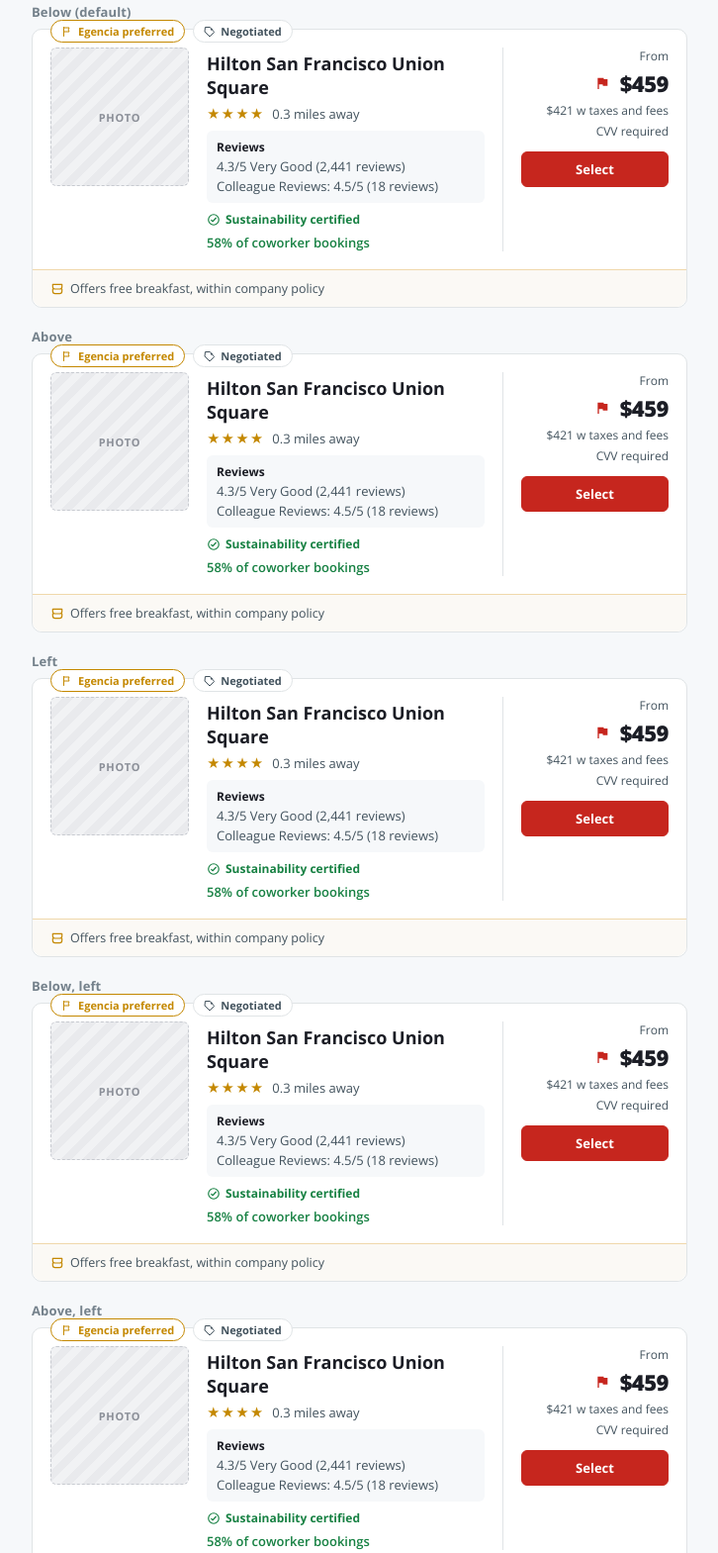
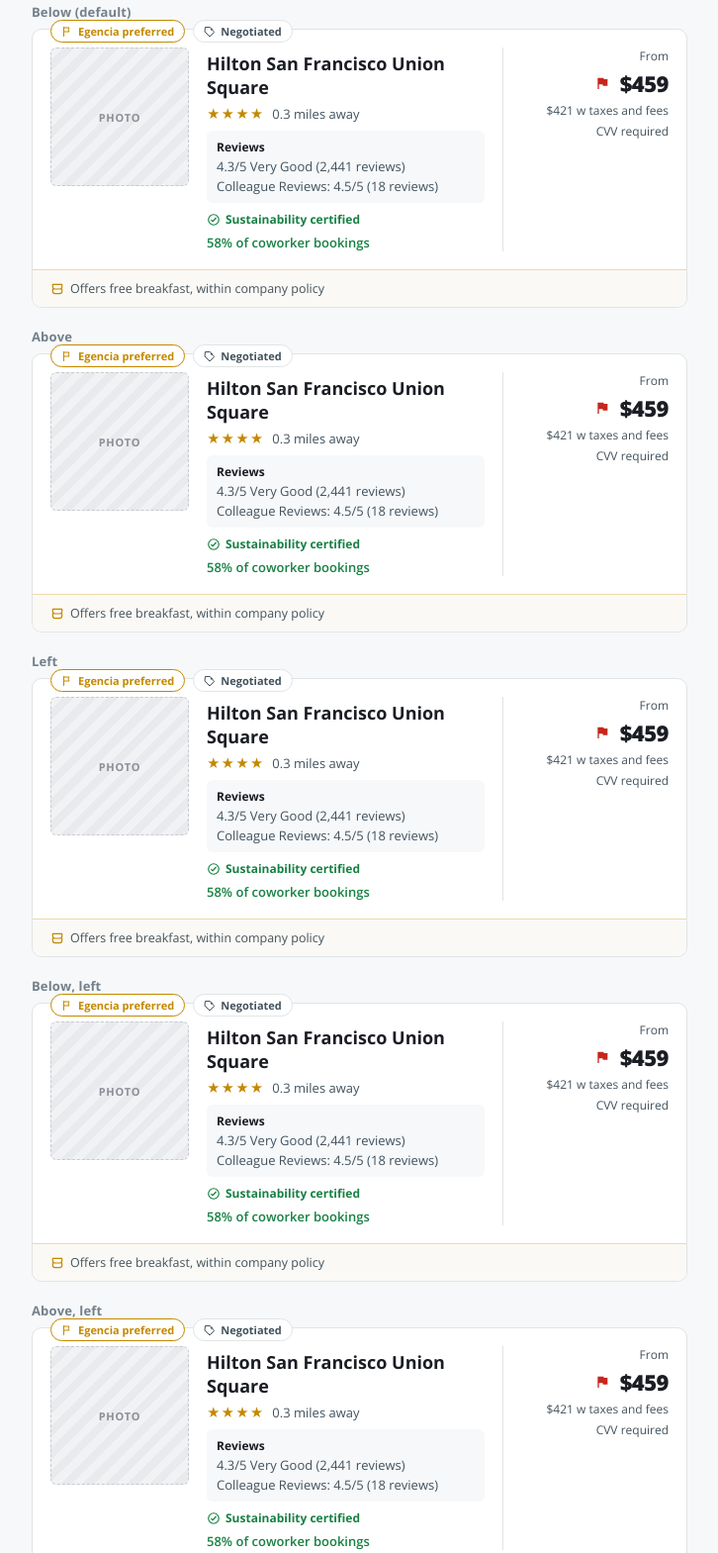
Before and after one commit to wesnoel/GBT_work, a plain HTML site: page out-of-policy-flag/concept-a-tooltip.html in a window 1280 px wide. Shown: the part 773-2342 px from the top of the page at 99% size, without its empty margins (46-772 px from the left). Drawn offline with nearby package versions, Linux system fonts and the light colour scheme.

Commit message:
update
update

```diff
--- a/out-of-policy-flag/concept-a-tooltip.html
+++ b/out-of-policy-flag/concept-a-tooltip.html
@@ -178,7 +178,6 @@
             </div>
             <div class="price-sub">$421 w taxes and fees</div>
             <div class="price-sub">CVV required</div>
-            <button class="btn btn-primary select-btn">Select</button>
           </div>
         </div>
         <div class="hotel-perk-strip">
@@ -224,7 +223,6 @@
             </div>
             <div class="price-sub">$421 w taxes and fees</div>
             <div class="price-sub">CVV required</div>
-            <button class="btn btn-primary select-btn">Select</button>
           </div>
         </div>
         <div class="hotel-perk-strip">
@@ -270,7 +268,6 @@
             </div>
             <div class="price-sub">$421 w taxes and fees</div>
             <div class="price-sub">CVV required</div>
-            <button class="btn btn-primary select-btn">Select</button>
           </div>
         </div>
         <div class="hotel-perk-strip">
@@ -316,7 +313,6 @@
             </div>
             <div class="price-sub">$421 w taxes and fees</div>
             <div class="price-sub">CVV required</div>
-            <button class="btn btn-primary select-btn">Select</button>
           </div>
         </div>
         <div class="hotel-perk-strip">
@@ -362,7 +358,6 @@
             </div>
             <div class="price-sub">$421 w taxes and fees</div>
             <div class="price-sub">CVV required</div>
-            <button class="btn btn-primary select-btn">Select</button>
           </div>
         </div>
         <div class="hotel-perk-strip">
--- a/out-of-policy-flag/styles.css
+++ b/out-of-policy-flag/styles.css
@@ -388,7 +388,6 @@ a { color: inherit; text-decoration: none; }
 .price-caption { font-size: 12px; color: var(--ink-soft); }
 .price-value { font-size: 22px; font-weight: 800; letter-spacing: -0.5px; }
 .price-sub { font-size: 12px; color: var(--ink-soft); }
-.select-btn { width: 100%; margin-top: 8px; padding: 8px 12px; font-size: 13px; }
 
 @media (max-width: 860px) {
   .card-grid { grid-template-columns: 1fr; }
```
Also changed, not shown: out-of-policy-flag/concept-b-popover.html (+0 -5 lines), out-of-policy-flag/concept-c-modal.html (+0 -1 lines).
